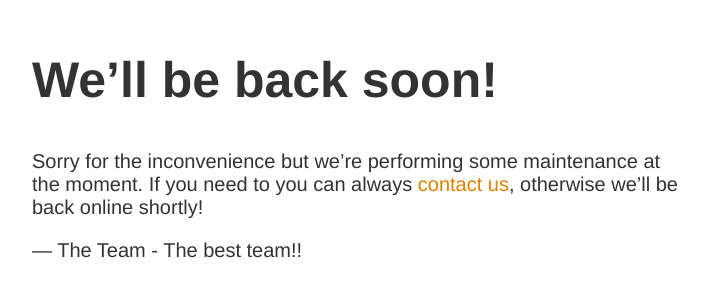
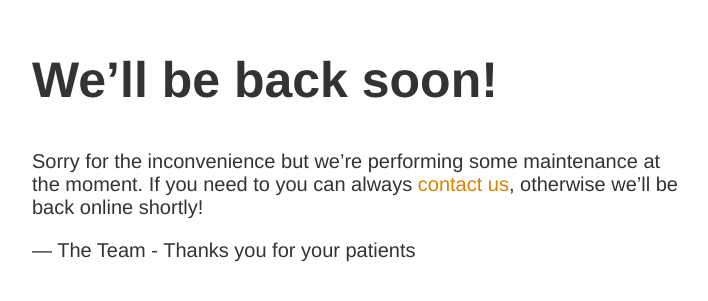
Before and after one commit to nileshzend/index, a plain HTML site: page index.html in a window 1280 px wide. Shown: the part 149-450 px from the top of the page, without its empty margins (283-991 px from the left). Drawn offline with Linux system fonts and the light colour scheme.

Commit message:
updated the index.html

```diff
--- a/index.html
+++ b/index.html
@@ -13,6 +13,6 @@
     <h1>We&rsquo;ll be back soon!</h1>
     <div>
         <p>Sorry for the inconvenience but we&rsquo;re performing some maintenance at the moment. If you need to you can always <a href="mailto:#">contact us</a>, otherwise we&rsquo;ll be back online shortly!</p>
-        <p>&mdash; The Team  - The best team!!</p>
+        <p>&mdash; The Team - Thanks you for your patients</p>
     </div>
 </article>
```
